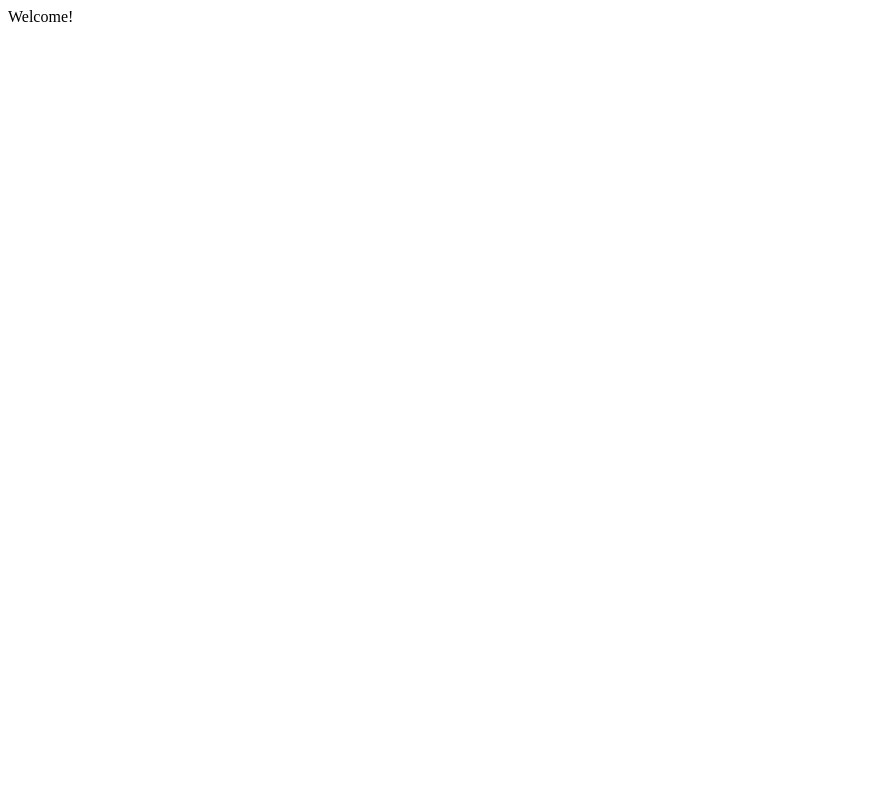
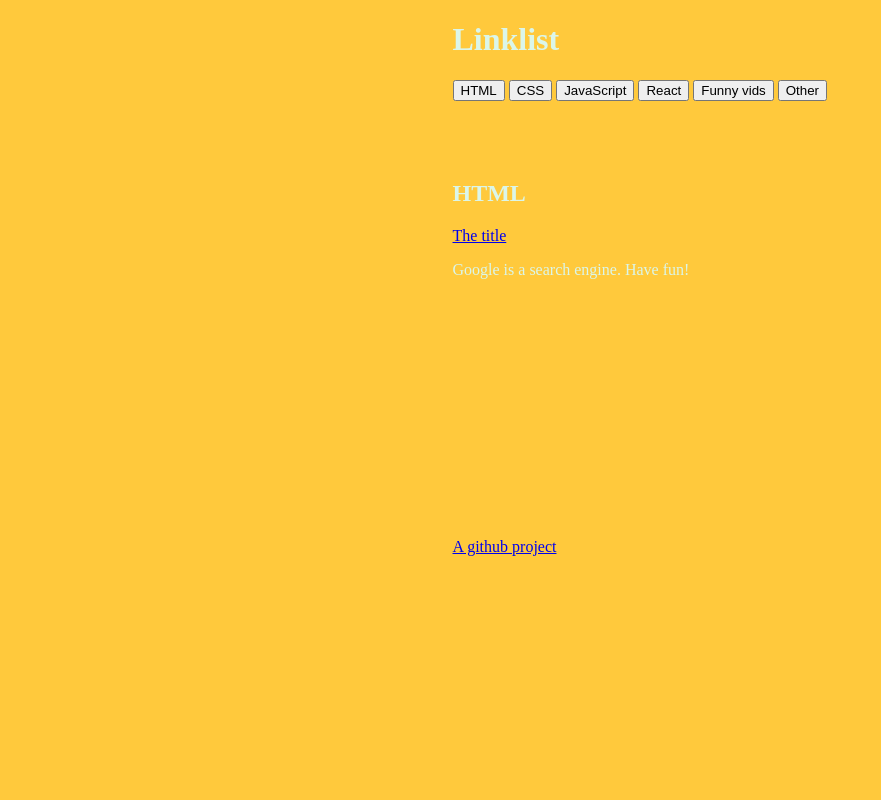
Before and after one commit to StefanBehring/linklist, a website built with Vite: page index.html in a window 1280 px wide. Shown: the whole page, without its empty margins (0-881 px from the left). Built offline with nearby package versions, Linux system fonts and the light colour scheme.

Commit message:
Add basic design and styling

```diff
--- a/css/_base.css
+++ b/css/_base.css
@@ -4,4 +4,30 @@
   --color-light: #dbf6e9;
   --color-normal: #9ddfd3;
   --color-dark: #31326f;
+  --header-height: 5rem;
 }
+
+* {
+  box-sizing: inherit;
+}
+
+body {
+  background-color: var(--color-primary);
+  color: var(--color-light);
+  display: grid;
+  grid-template-rows: var(--header-height) auto;
+  height: 100vh;
+  margin: 0;
+  padding: 0;
+}
+
+header,
+main,
+footer {
+  margin: 0 auto;
+  width: 375px;
+}
+
+main {
+  margin-top: var(--header-height);
+}
--- a/index.html
+++ b/index.html
@@ -5,10 +5,32 @@
     <meta http-equiv="X-UA-Compatible" content="IE=edge" />
     <meta name="viewport" content="width=device-width, initial-scale=1.0" />
     <title>Linklist</title>
-    <link rel="stylesheet" href="/css/styles.css" />
-    <script src="/scripts/main.js" defer></script>
+    <link rel="stylesheet" href="css/styles.css" />
+    <script src="scripts/main.js" defer></script>
   </head>
   <body>
-    Welcome!
+    <header class="header">
+      <h1 class="header__title">Linklist</h1>
+      <nav class="navigation">
+        <button class="navigation__button">HTML</button>
+        <button class="navigation__button">CSS</button>
+        <button class="navigation__button">JavaScript</button>
+        <button class="navigation__button">React</button>
+        <button class="navigation__button">Funny vids</button>
+        <button class="navigation__button">Other</button>
+      </nav>
+    </header>
+    <main class="main">
+      <h2>HTML</h2>
+      <section class="card">
+        <a class="card__link" href="google.de" target="_blank">The title</a>
+        <p>Google is a search engine. Have fun!</p>
+      </section>
+    </main>
+    <footer class="footer">
+      <a class="footer__link" href="https://github.com/StefanBehring/linklist"
+        >A github project</a
+      >
+    </footer>
   </body>
 </html>
```
